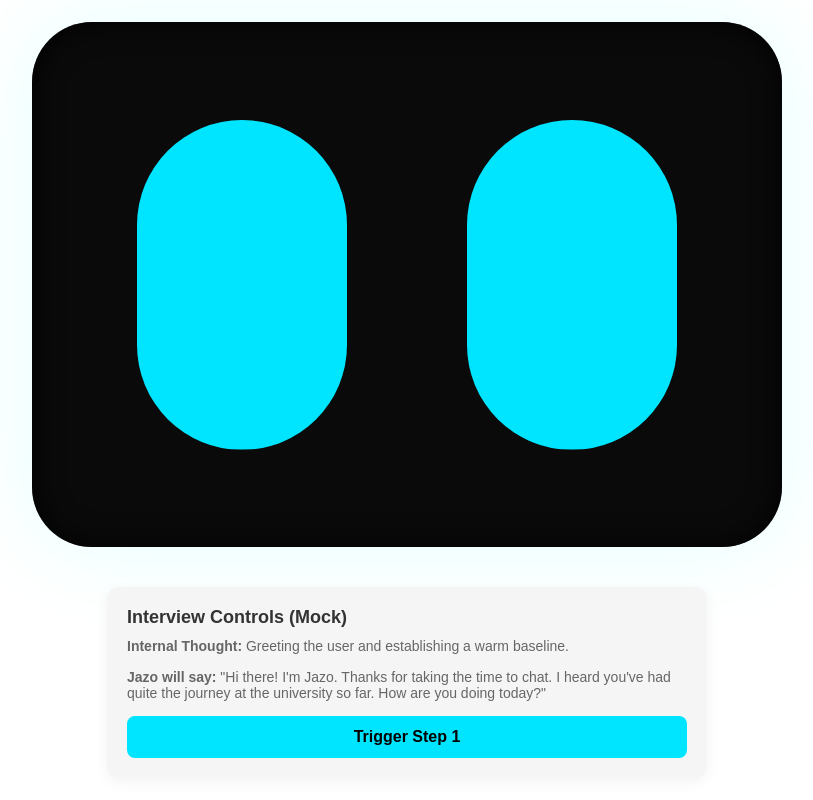
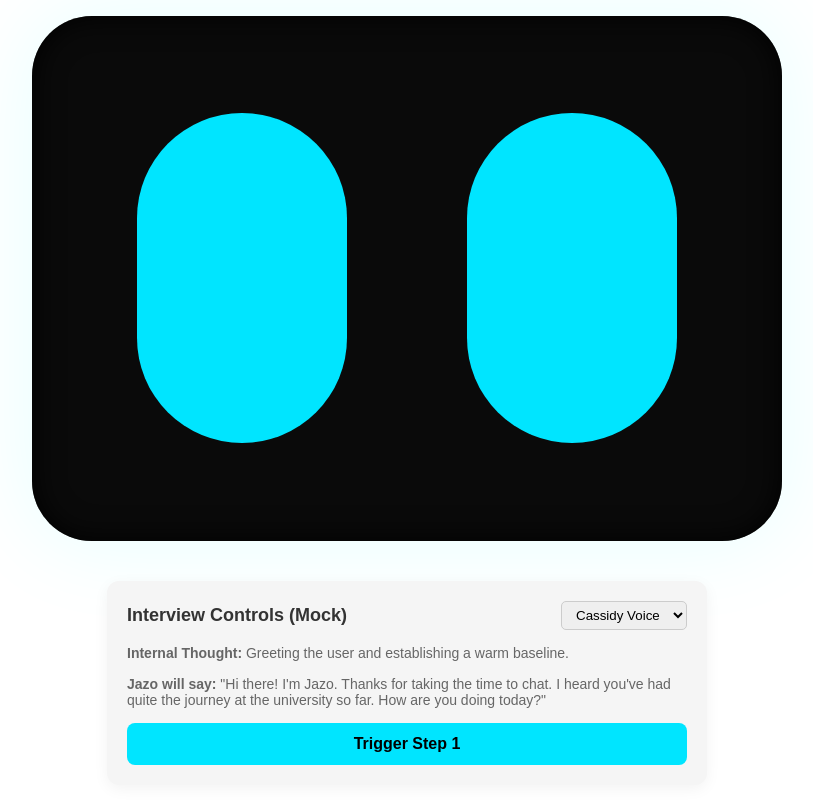
Before and after one commit to AwkAmr/Jazo-Hack-Kentucky-2026, a Next.js app: page / in a window 1280 px wide. Shown: the whole page, without its empty margins (233-1046 px from the left). Built offline with nearby package versions, Linux system fonts and the light colour scheme.

Commit message:
feat: connected different voices.

```diff
--- a/src/app/api/tts/route.ts
+++ b/src/app/api/tts/route.ts
@@ -2,7 +2,7 @@ import { NextResponse } from 'next/server';
 
 export async function POST(request: Request) {
   try {
-    const { text } = await request.json();
+    const { text, voice = 'cassidy' } = await request.json();
 
     if (!text) {
       return NextResponse.json({ error: 'Text is required' }, { status: 400 });
@@ -13,8 +13,11 @@ export async function POST(request: Request) {
       return NextResponse.json({ error: 'ElevenLabs API key is missing' }, { status: 500 });
     }
 
-    // Default warm/friendly female voice: Bella (EXAVITQu4vr4xnSDxMaL) or Rachel (21m00Tcm4TlvDq8ikWAM)
-    const voiceId = 'EXAVITQu4vr4xnSDxMaL'; // Bella
+    // Determine the Voice ID based on the selection
+    let voiceId = process.env.ELEVENLABS_VOICE_ID_CASSIDY || 'CASSIDY_VOICE_ID_HERE';
+    if (voice === 'eve') {
+      voiceId = process.env.ELEVENLABS_VOICE_ID_EVE || 'EVE_VOICE_ID_HERE';
+    }
 
     const response = await fetch(`https://api.elevenlabs.io/v1/text-to-speech/${voiceId}/stream`, {
       method: 'POST',
--- a/src/app/page.tsx
+++ b/src/app/page.tsx
@@ -26,6 +26,7 @@ const MOCK_INTERVIEW_SEQUENCE = [
 
 export default function Home() {
   const [mood, setMood] = useState<'default' | 'happy' | 'angry' | 'tired' | 'confused' | 'empathetic'>('default');
+  const [selectedVoice, setSelectedVoice] = useState<'cassidy' | 'eve'>('cassidy');
   const [isSpeaking, setIsSpeaking] = useState(false);
   const [speakVolume, setSpeakVolume] = useState(0);
   const [stepIndex, setStepIndex] = useState(0);
@@ -105,7 +106,7 @@ export default function Home() {
       const response = await fetch('/api/tts', {
         method: 'POST',
         headers: { 'Content-Type': 'application/json' },
-        body: JSON.stringify({ text: step.elevenlabs_spoken_text })
+        body: JSON.stringify({ text: step.elevenlabs_spoken_text, voice: selectedVoice })
       });
 
       if (!response.ok) {
@@ -131,7 +132,17 @@ export default function Home() {
       <JazoFace mood={mood} isSpeaking={isSpeaking} speakVolume={speakVolume} />
 
       <div style={{ marginTop: '40px', padding: '20px', background: '#f5f5f5', borderRadius: '12px', maxWidth: '600px', width: '100%', boxShadow: '0 4px 15px rgba(0,0,0,0.05)', zIndex: 10 }}>
-        <h3 style={{ margin: '0 0 10px 0', fontSize: '18px', color: '#333', fontFamily: 'sans-serif' }}>Interview Controls (Mock)</h3>
+        <div style={{ display: 'flex', justifyContent: 'space-between', alignItems: 'center', marginBottom: '15px' }}>
+          <h3 style={{ margin: 0, fontSize: '18px', color: '#333', fontFamily: 'sans-serif' }}>Interview Controls (Mock)</h3>
+          <select
+            value={selectedVoice}
+            onChange={(e) => setSelectedVoice(e.target.value as any)}
+            style={{ padding: '5px 10px', borderRadius: '5px', border: '1px solid #ccc' }}
+          >
+            <option value="cassidy">Cassidy Voice</option>
+            <option value="eve">Eve Voice</option>
+          </select>
+        </div>
 
         {stepIndex < MOCK_INTERVIEW_SEQUENCE.length ? (
           <div>
```
